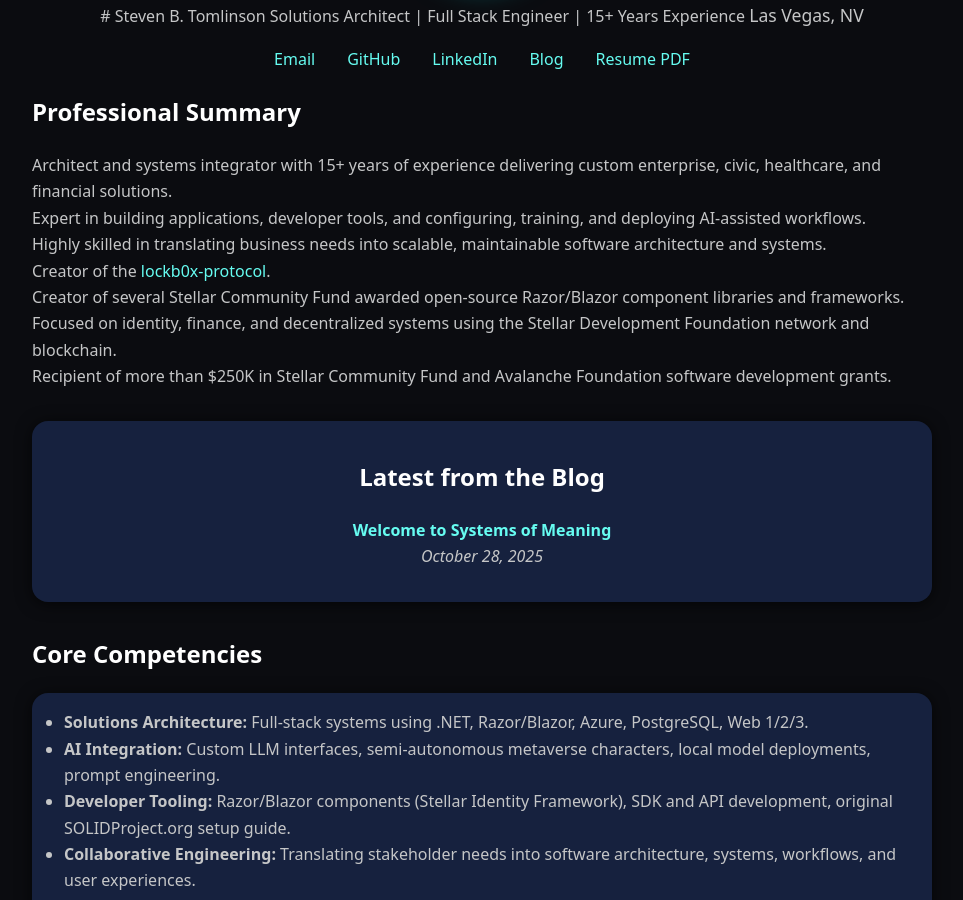
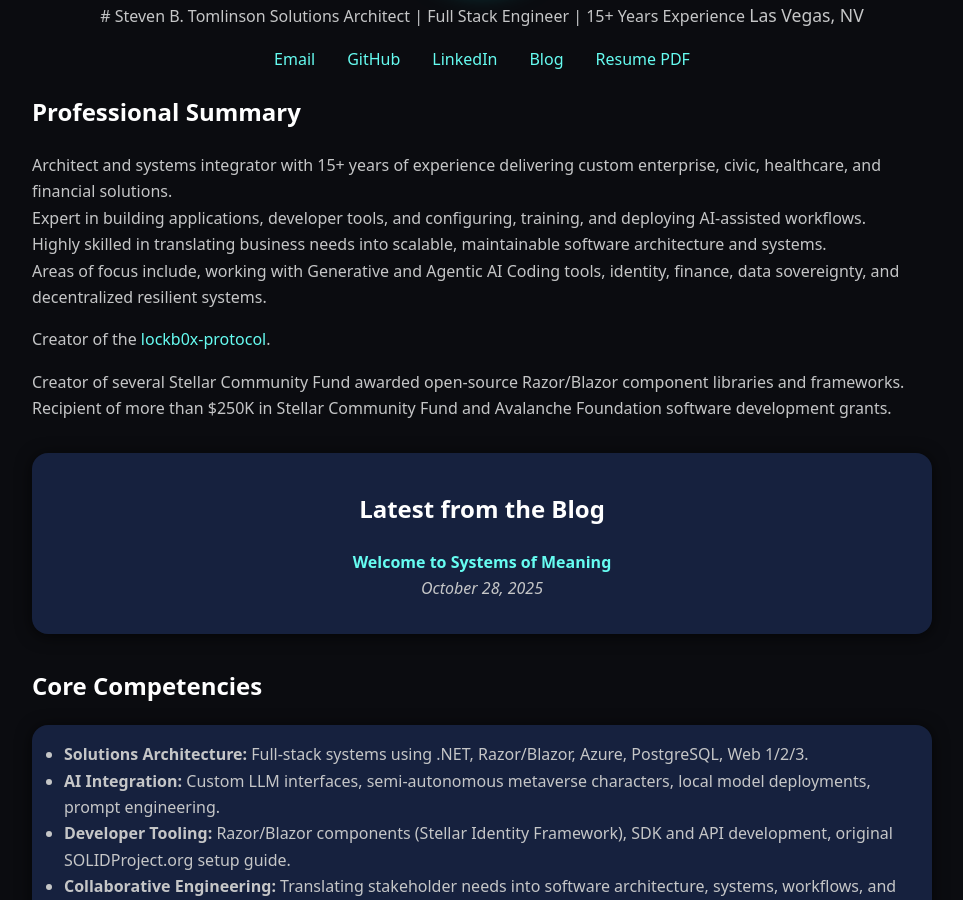
Before and after one commit to steven-tomlinson/steventomlinson.dev, a Jekyll site: the page built from index.md, in a window 1280 px wide and 900 px high, scrolled down 409 px. Shown: the whole window, without its empty margins (158-1121 px from the left). Built offline with Jekyll 4.4.1, drawn with Linux system fonts in a browser that asks for light colours.

Commit message:
fix(bio): update professional summary to include focus on Generative and Agentic AI Coding tools

```diff
--- a/index.md
+++ b/index.md
@@ -29,9 +29,12 @@
 Architect and systems integrator with 15+ years of experience delivering custom enterprise, civic, healthcare, and financial solutions.<br/>
 Expert in building applications, developer tools, and configuring, training, and deploying AI-assisted workflows.<br/>
 Highly skilled in translating business needs into scalable, maintainable software architecture and systems.<br/>
+Areas of focus include, working with Generative and Agentic AI Coding tools, identity, finance, data sovereignty, and decentralized resilient systems.<br/>
+
+
 Creator of the [lockb0x-protocol](https://www.ietf.org/archive/id/draft-tomlinson-lockb0x-00.html).<br/>
+
 Creator of several Stellar Community Fund awarded open-source Razor/Blazor component libraries and frameworks.<br/>
-Focused on identity, finance, and decentralized systems using the Stellar Development Foundation network and blockchain.<br/>
 Recipient of more than $250K in Stellar Community Fund and Avalanche Foundation software development grants.
 
 <!-- Latest from the Blog Teaser -->
```
